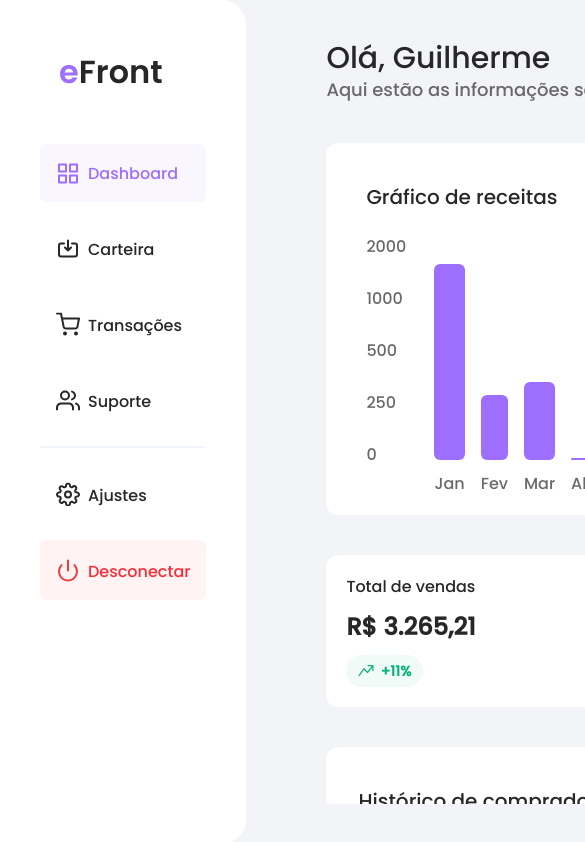
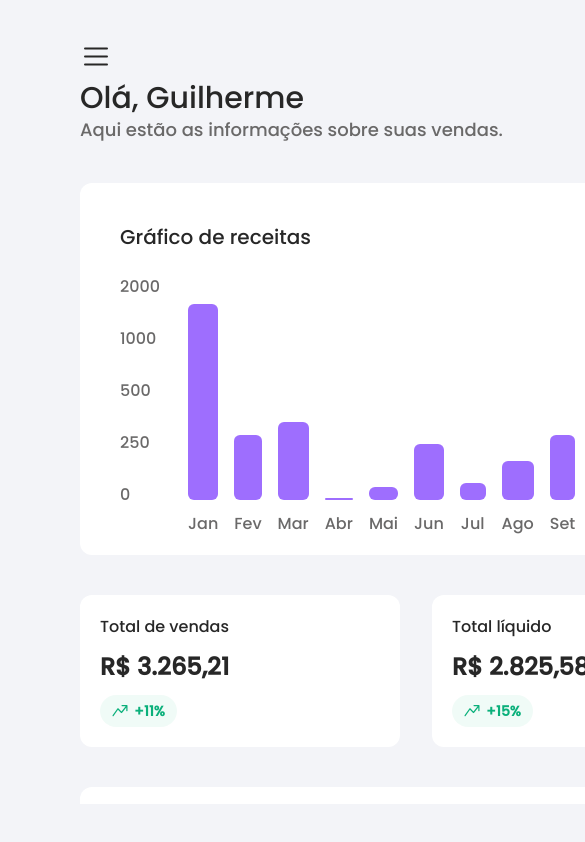
Before and after one commit to Guilherme-V-Rocha/sales-dashboard, a Next.js app: page /dashboard in a window 390 px wide. Shown: the top 842 px of the page, 585 px wide, since content can reach past the window. Built offline with nearby package versions, Linux system fonts and the light colour scheme.

Commit message:
create responsible sidebar to tablet and mobile

```diff
--- a/src/app/dashboard/sub-header/sub-header.tsx
+++ b/src/app/dashboard/sub-header/sub-header.tsx
@@ -1,16 +1,29 @@
+'use client'
+
+import { useSubHeader } from '@/context/sub-header.context'
+import AsideIcon from '@/icons/asideIcon.svg'
 import BellIcon from '@/icons/bellIcon.svg'
 import SearchIcon from '@/icons/searchIcon.svg'
 import profile from '@/images/profile.jpg'
 import Image from 'next/image'
 
 export function SubHeader() {
+  const { setIsOpen } = useSubHeader()
   return (
     <div className="flex justify-between">
       <div>
-        <h1 className="font-medium text-3xl text-dark05">Olá, Guilherme</h1>
-        <p className="font-medium text-[1.125rem] text-[#6A6969]">
-          Aqui estão as informações sobre suas vendas.
-        </p>
+        <button
+          className="cursor-pointer md:hidden"
+          onClick={() => setIsOpen(true)}
+        >
+          <AsideIcon />
+        </button>
+        <div>
+          <h1 className="font-medium text-3xl text-dark05">Olá, Guilherme</h1>
+          <p className="font-medium text-[1.125rem] text-[#6A6969]">
+            Aqui estão as informações sobre suas vendas.
+          </p>
+        </div>
       </div>
 
       <div className="flex gap-8">
--- a/src/app/layout.tsx
+++ b/src/app/layout.tsx
@@ -1,4 +1,5 @@
 import Sidebar from '@/components/sidebar'
+import { Provider } from '@/util/providers'
 import type { Metadata } from 'next'
 import { Poppins } from 'next/font/google'
 import './globals.css'
@@ -18,8 +19,10 @@ export default function RootLayout({
   return (
     <html lang="pt-br">
       <body className={`${geistSans} antialiased`}>
-        <Sidebar />
-        {children}
+        <Provider>
+          <Sidebar />
+          {children}
+        </Provider>
       </body>
     </html>
   )
--- a/src/components/sidebar/index.tsx
+++ b/src/components/sidebar/index.tsx
@@ -1,5 +1,7 @@
 'use client'
 
+import { useSubHeader } from '@/context/sub-header.context'
+import CloseIcon from '@/icons/closeIcon.svg'
 import DasboardIcon from '@/icons/dashboardIcon.svg'
 import DisconnectIcon from '@/icons/disconnectIcon.svg'
 import SettingsIcon from '@/icons/settingsIcon.svg'
@@ -13,9 +15,18 @@ import { usePathname } from 'next/navigation'
 
 export default function Sidebar() {
   const path = usePathname()
+  const { isOpen, setIsOpen } = useSubHeader()
 
   return (
-    <div className="w-xs bg-white p-10 rounded-r-[1.5rem] h-full">
+    <>
+      {isOpen && (
+        <div className="w-xs bg-white p-10 rounded-r-[1.5rem] h-full flex flex-col md:hidden absolute">
+          <button
+            className="justify-items-end-safe cursor-pointer"
+            onClick={() => setIsOpen(false)}
+          >
+            <CloseIcon />
+          </button>
           <EFront alt="eFront" className="m-5 mb-[3.75rem]" />
           <ul className="flex gap-4 flex-col">
             <Link
@@ -31,7 +42,7 @@ export default function Sidebar() {
             </Link>
             <Link
               href={sidebarPath.wallet}
-          aria-disabled={true}
+              aria-disabled
               className="flex gap-2 items-center text-center hover:bg-purple10 hover:text-brandColor hover:stroke-brandColor rounded-md p-4"
             >
               <WalletIcon alt="wallet icon" />
@@ -39,7 +50,7 @@ export default function Sidebar() {
             </Link>
             <Link
               href={sidebarPath.transanctions}
-          aria-disabled={true}
+              aria-disabled
               className="flex gap-2 items-center hover:bg-purple10 hover:text-brandColor hover:stroke-brandColor rounded-md p-4"
             >
               <TransactionsIcon alt="transactions icon" />
@@ -47,7 +58,7 @@ export default function Sidebar() {
             </Link>
             <Link
               href={sidebarPath.support}
-          aria-disabled={true}
+              aria-disabled
               className="flex gap-2 items-center hover:bg-purple10 hover:text-brandColor hover:stroke-brandColor rounded-md p-4"
             >
               <SupportIcon alt="support icon" />
@@ -56,7 +67,7 @@ export default function Sidebar() {
             <div className="w-auto h-0.5 bg-[#F2F6FF]" />
             <Link
               href={sidebarPath.settings}
-          aria-disabled={true}
+              aria-disabled
               className="flex gap-2 items-center hover:bg-purple10 hover:text-brandColor hover:stroke-brandColor rounded-md p-4"
             >
               <SettingsIcon alt="settings icon" />
@@ -68,5 +79,60 @@ export default function Sidebar() {
             </div>
           </ul>
         </div>
+      )}
+      <div className="w-xs bg-white p-10 rounded-r-[1.5rem] h-full hidden md:block">
+        <EFront alt="eFront" className="m-5 mb-[3.75rem]" />
+        <ul className="flex gap-4 flex-col">
+          <Link
+            href={sidebarPath.dashboard}
+            className={`flex gap-2 items-center ${
+              sidebarPath.dashboard === path
+                ? 'text-brandColor stroke-brandColor bg-purple10 '
+                : 'hover:text-brandColor hover:stroke-brandColor hover:bg-purple10 '
+            }rounded-md p-4`}
+          >
+            <DasboardIcon alt="dashboard icon" />
+            <li className="mt-0.5">Dashboard</li>
+          </Link>
+          <Link
+            href={sidebarPath.wallet}
+            aria-disabled
+            className="flex gap-2 items-center text-center hover:bg-purple10 hover:text-brandColor hover:stroke-brandColor rounded-md p-4"
+          >
+            <WalletIcon alt="wallet icon" />
+            <li className="mt-1">Carteira</li>
+          </Link>
+          <Link
+            href={sidebarPath.transanctions}
+            aria-disabled
+            className="flex gap-2 items-center hover:bg-purple10 hover:text-brandColor hover:stroke-brandColor rounded-md p-4"
+          >
+            <TransactionsIcon alt="transactions icon" />
+            <li className="mt-1">Transações</li>
+          </Link>
+          <Link
+            href={sidebarPath.support}
+            aria-disabled
+            className="flex gap-2 items-center hover:bg-purple10 hover:text-brandColor hover:stroke-brandColor rounded-md p-4"
+          >
+            <SupportIcon alt="support icon" />
+            <li className="mt-1">Suporte</li>
+          </Link>
+          <div className="w-auto h-0.5 bg-[#F2F6FF]" />
+          <Link
+            href={sidebarPath.settings}
+            aria-disabled
+            className="flex gap-2 items-center hover:bg-purple10 hover:text-brandColor hover:stroke-brandColor rounded-md p-4"
+          >
+            <SettingsIcon alt="settings icon" />
+            <li className="mt-1">Ajustes</li>
+          </Link>
+          <div className="flex gap-2 items-center bg-[#F03D3D0F] rounded-md p-4 cursor-pointer">
+            <DisconnectIcon alt="disconnect icon" />
+            <li className="text-red-500 mt-1">Desconectar</li>
+          </div>
+        </ul>
+      </div>
+    </>
   )
 }
--- /dev/null
+++ b/src/context/sub-header.context.tsx
@@ -0,0 +1,35 @@
+'use client'
+
+import {
+  createContext,
+  Dispatch,
+  ReactNode,
+  SetStateAction,
+  useContext,
+  useState,
+} from 'react'
+
+type SubHeaderContextProps = {
+  isOpen: boolean
+  setIsOpen: Dispatch<SetStateAction<boolean>>
+}
+
+const SubHeaderContext = createContext<SubHeaderContextProps>(
+  {} as SubHeaderContextProps
+)
+
+const SubHeaderProvider = ({ children }: { children: ReactNode }) => {
+  const [isOpen, setIsOpen] = useState(false)
+
+  return (
+    <SubHeaderContext.Provider value={{ isOpen, setIsOpen }}>
+      {children}
+    </SubHeaderContext.Provider>
+  )
+}
+
+const useSubHeader = () => {
+  return useContext(SubHeaderContext)
+}
+
+export { SubHeaderProvider, useSubHeader }
--- /dev/null
+++ b/src/util/providers.tsx
@@ -0,0 +1,8 @@
+'use client'
+
+import { SubHeaderProvider } from '@/context/sub-header.context'
+import { ReactNode } from 'react'
+
+export function Provider({ children }: { children: ReactNode }) {
+  return <SubHeaderProvider>{children}</SubHeaderProvider>
+}
```
Also changed, not shown: src/icons/asideIcon.svg (added), src/icons/closeIcon.svg (added). Lines whose indentation alone changed are shown as unchanged.
